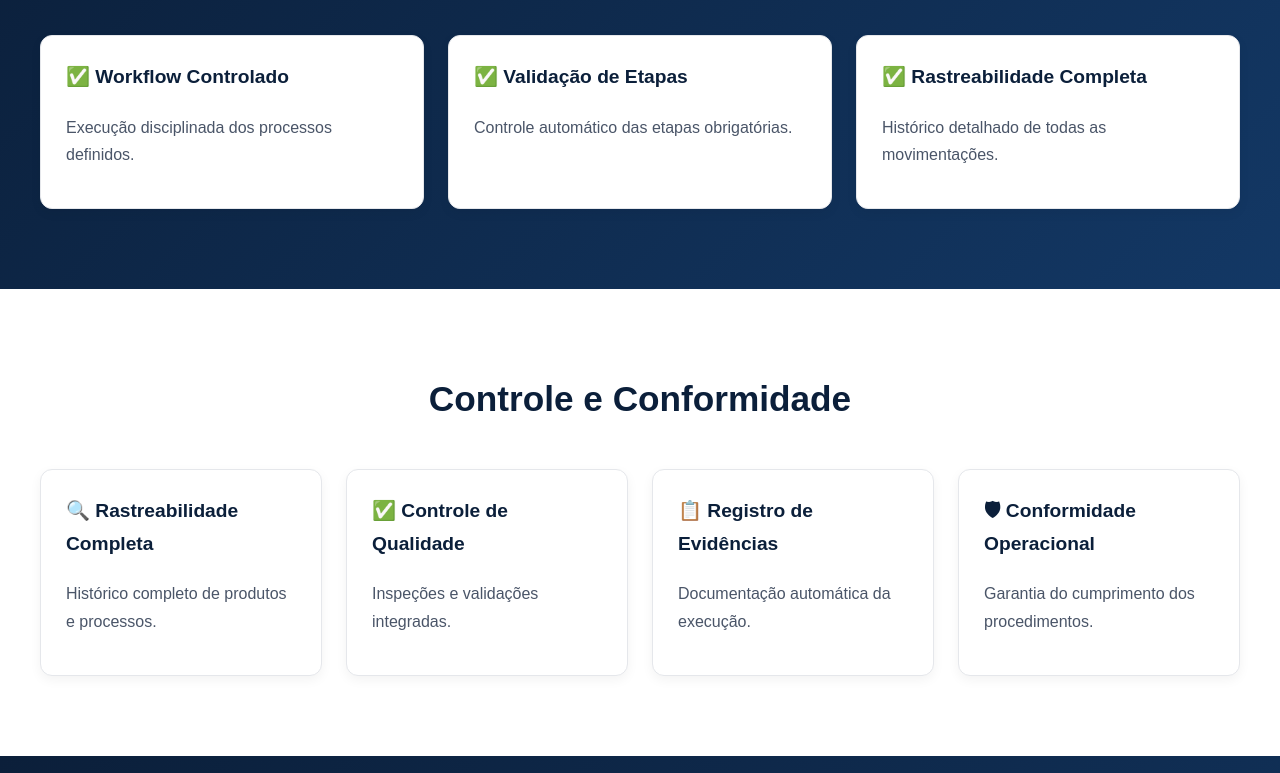
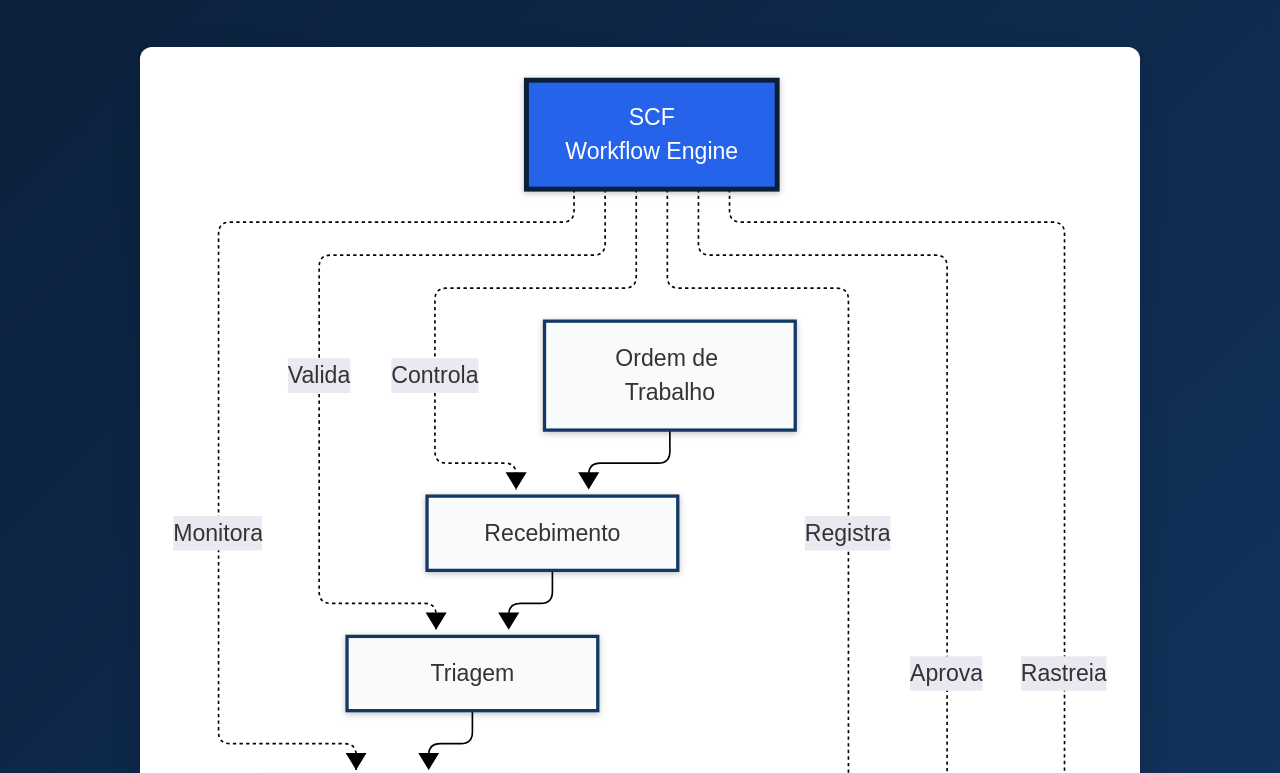
Before and after one commit to linduarte/scf, a plain HTML site: page index.html in a window 1280 px wide. Shown: the part 1645-2418 px from the top of the page. Drawn offline with Linux system fonts and the light colour scheme.

Commit message:
feat: add workflow and ecosystem SVG diagrams

```diff
--- a/assets/css/style.css
+++ b/assets/css/style.css
@@ -846,3 +846,33 @@ body.dark-mode .light-section h3 {
     color:white !important;
 
 }
+
+/* ======================================================
+   DIAGRAMAS
+====================================================== */
+
+.diagram-container {
+
+    margin: 50px 0;
+
+    text-align: center;
+
+}
+
+.diagram {
+
+    width: 100%;
+
+    max-width: 1000px;
+
+    height: auto;
+
+    background: white;
+
+    border-radius: 12px;
+
+    padding: 20px;
+
+    box-shadow: 0 10px 30px rgba(0,0,0,.15);
+
+}
--- a/index.html
+++ b/index.html
@@ -145,62 +145,24 @@
 
 </section>
 
+<!-- COMO O SCF GARANTE A EXECUÇÃO -->
+
 <section id="execucao" class="section-dark">
 
     <div class="container">
 
-        <h2>Como o SCF Garante a Execução</h2>
+        <h2>
+            Como o
+            <span class="scf-brand">SCF</span>
+            Garante a Execução
+        </h2>
 
-        <div class="execucao-grid">
+        <div class="diagram-container">
 
-            <div class="card">
-                <h3>✅ Workflow Controlado</h3>
-                <p>Execução disciplinada dos processos definidos.</p>
-            </div>
-
-            <div class="card">
-                <h3>✅ Validação de Etapas</h3>
-                <p>Controle automático das etapas obrigatórias.</p>
-            </div>
-
-            <div class="card">
-                <h3>✅ Rastreabilidade Completa</h3>
-                <p>Histórico detalhado de todas as movimentações.</p>
-            </div>
-
-        </div>
-
-    </div>
-
-</section>
-
-<section id="conformidade" class="light-section">
-
-    <div class="container">
-
-        <h2>Controle e Conformidade</h2>
-
-        <div class="conformidade-grid">
-
-            <div class="card">
-                <h3>🔍 Rastreabilidade Completa</h3>
-                <p>Histórico completo de produtos e processos.</p>
-            </div>
-
-            <div class="card">
-                <h3>✅ Controle de Qualidade</h3>
-                <p>Inspeções e validações integradas.</p>
-            </div>
-
-            <div class="card">
-                <h3>📋 Registro de Evidências</h3>
-                <p>Documentação automática da execução.</p>
-            </div>
-
-            <div class="card">
-                <h3>🛡 Conformidade Operacional</h3>
-                <p>Garantia do cumprimento dos procedimentos.</p>
-            </div>
+            <img
+                src="assets/images/workflow-controlado-scf.svg"
+                alt="Workflow Controlado do SCF"
+                class="diagram">
 
         </div>
 
@@ -214,34 +176,18 @@
 
         <h2>Ecossistema Integrado</h2>
 
-        <div class="ecossistema-central">
 
-            <div class="scf-core">
+        <div class="diagram-container">
 
-                <h3>SCF</h3>
+    <img
+        src="assets/images/ecossistema-scf.svg"
+        alt="Ecossistema Integrado do SCF"
+        class="diagram">
 
-                <div class="scf-subtitle">
-                    Plataforma de Controle e Execução de Processos
-                </div>
+    </div>
 
-                <div class="scf-description">
-                    Centro de Controle Operacional
-                </div>
 
-            </div>
 
-        </div>
-
-        <div class="ecossistema-grid">
-
-            <div class="card"><h3>🏢 ERP</h3></div>
-            <div class="card"><h3>⚙ Equipamentos</h3></div>
-            <div class="card"><h3>📦 Estoque</h3></div>
-            <div class="card"><h3>✅ Qualidade</h3></div>
-            <div class="card"><h3>📈 Indicadores</h3></div>
-            <div class="card"><h3>🌐 Portais</h3></div>
-
-        </div>
 
     </div>
 
```
Also changed, not shown: assets/images/ecossistema-scf.svg (added), assets/images/workflow-controlado-scf.svg (added).
